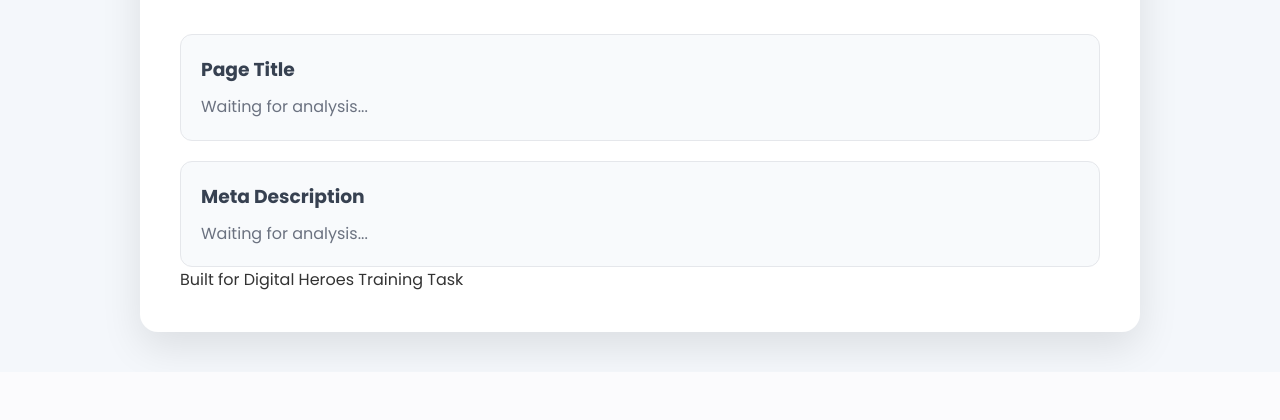
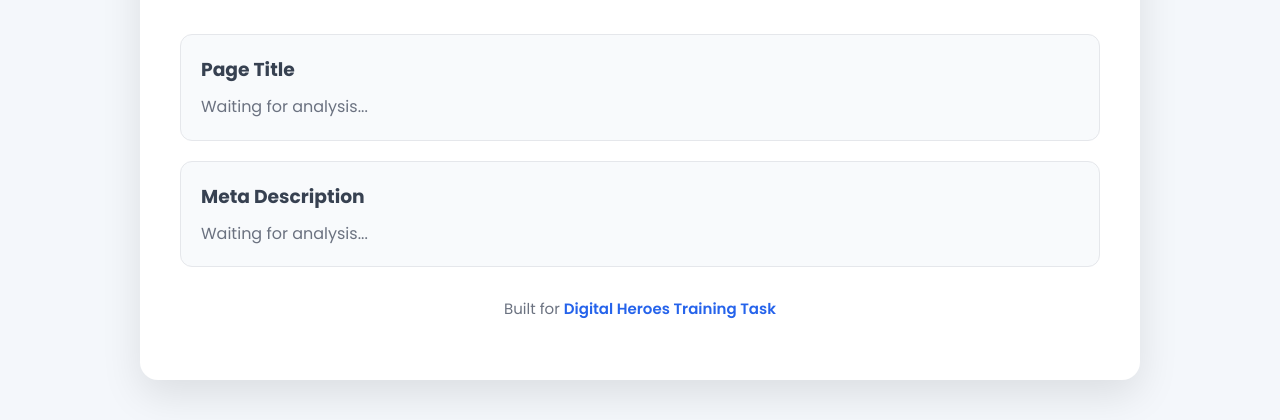
Before and after one commit to Nikhilcodes-byte/page-pulse, a Flask app: page / in a window 1280 px wide. Shown: the part 741-1161 px from the top of the page. Before the commit the page ends 1103 px from the top, so only its background shows below. Run offline with Flask 3, Linux system fonts and the light colour scheme.

Commit message:
Improve footer styling

```diff
--- a/static/style.css
+++ b/static/style.css
@@ -177,21 +177,23 @@ header p{
    Footer
 =========================== */
 
-.footer{
-    text-align:center;
-    margin:40px 0 20px;
-    color:#777;
-    font-size:14px;
+.footer {
+    margin: 30px 0 20px;
+    text-align: center;
+    font-size: 15px;
+    color: #6b7280;
 }
 
-.footer a{
-    text-decoration:none;
-    color:#4f46e5;
-    font-weight:600;
+.footer a {
+    color: #2563eb;
+    text-decoration: none;
+    font-weight: 600;
+    transition: color 0.2s ease;
 }
 
-.footer a:hover{
-    text-decoration:underline;
+.footer a:hover {
+    color: #1d4ed8;
+    text-decoration: underline;
 }
 
 /* ===========================
--- a/templates/index.html
+++ b/templates/index.html
@@ -126,10 +126,13 @@
     </section>
 
 
-    <footer>
-
-        Built for Digital Heroes Training Task
-
+    <footer class="footer">
+        <p>
+            Built for
+            <a href="https://digitalheroesco.com" target="_blank" rel="noopener noreferrer">
+                Digital Heroes Training Task
+            </a>
+        </p>
     </footer>
 
 </div>
```
